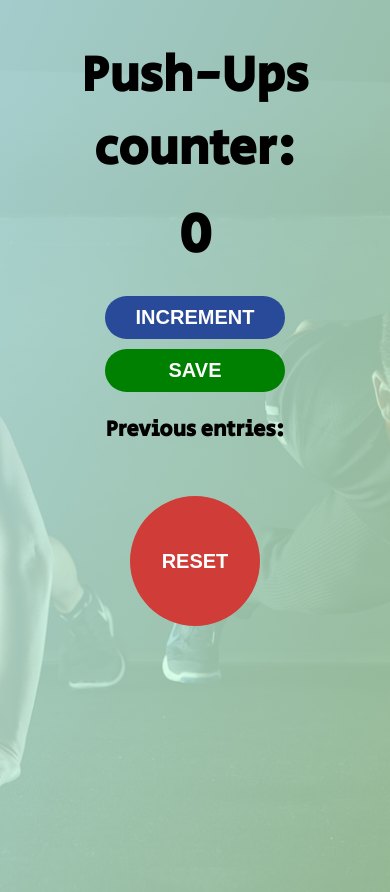
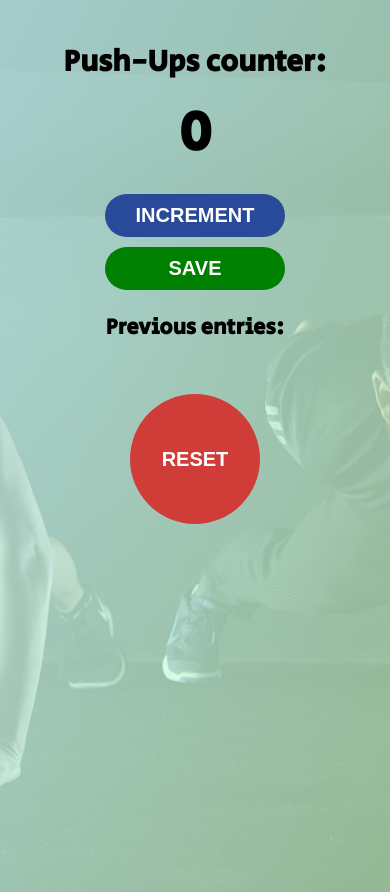
Before and after one commit to AkshayGPA/Push-Up-Counter, a plain HTML site: page index.html in a window 390 px wide. Drawn offline with Linux system fonts and the light colour scheme.

Commit message:
Added media queries for changing font on different viewport sizes

```diff
--- a/index.html
+++ b/index.html
@@ -7,7 +7,7 @@
         <link href="https://fonts.googleapis.com/css2?family=Secular+One&display=swap" rel="stylesheet">
     </head>
     <body>
-        <div id="container">
+        <div id="container" class="container">
             <h1>Push-Ups counter:</h1>
             <h2 id="count-el">0</h2>
 
--- a/styles.css
+++ b/styles.css
@@ -1,3 +1,17 @@
+/* If the screen size is 601px or more, set the font-size of <div> to 80px */
+@media only screen and (min-width: 601px) {
+  div.container h1 {
+    font-size: 80px;
+  }
+}
+
+/* If the screen size is 600px or less, set the font-size of <div> to 30px */
+@media only screen and (max-width: 600px) {
+  div.container h1 {
+    font-size: 30px;
+  }
+}
+
 /* @font-face {
   font-family: "Commodore";
   src: url('Commodore.ttf');
```
